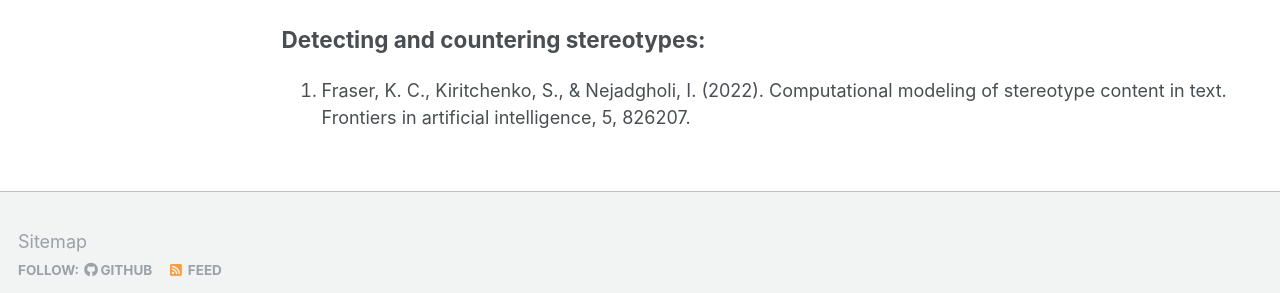
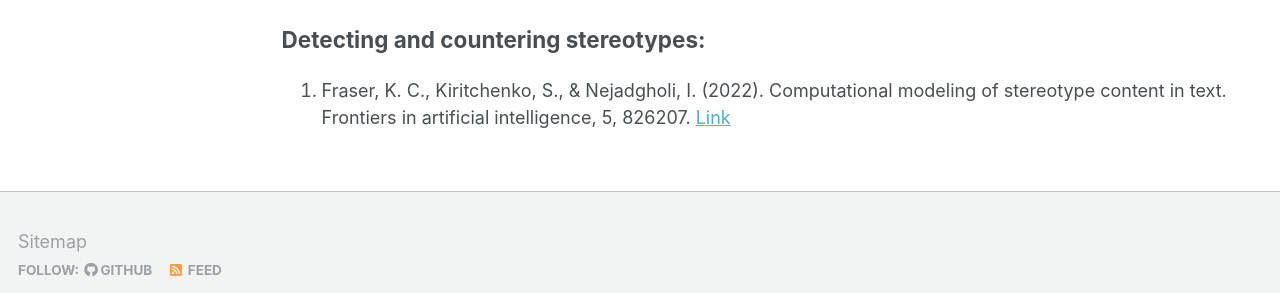
Before and after one commit to IsarNejad/IsarNejad.github.io, a Jekyll site: the page built from _pages/research.md, in a window 1280 px wide and 900 px high, scrolled down 507 px. Shown: the part 553-846 px from the top of the window. Built offline with Jekyll 4.4.1, drawn with Linux system fonts in a browser that asks for light colours.

Commit message:
Update research.md

```diff
--- a/_pages/research.md
+++ b/_pages/research.md
@@ -32,4 +32,4 @@ author_profile: true
 ## Detecting and countering stereotypes:
 <a id="Det-Count-Stereo"></a>
 
-1. Fraser, K. C., Kiritchenko, S., & Nejadgholi, I. (2022). Computational modeling of stereotype content in text. Frontiers in artificial intelligence, 5, 826207.
+1. Fraser, K. C., Kiritchenko, S., & Nejadgholi, I. (2022). Computational modeling of stereotype content in text. Frontiers in artificial intelligence, 5, 826207. [Link](https://www.frontiersin.org/articles/10.3389/frai.2022.826207/full)
```
